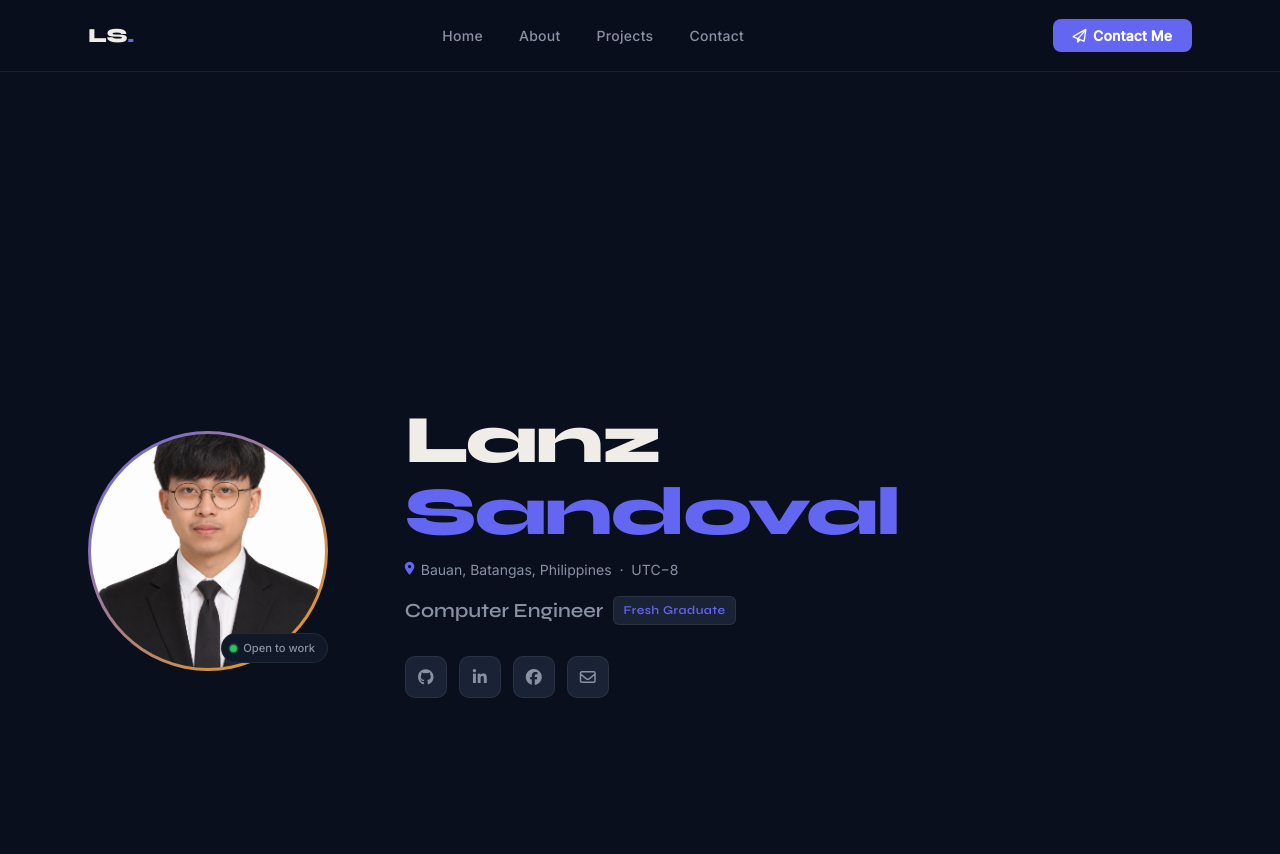
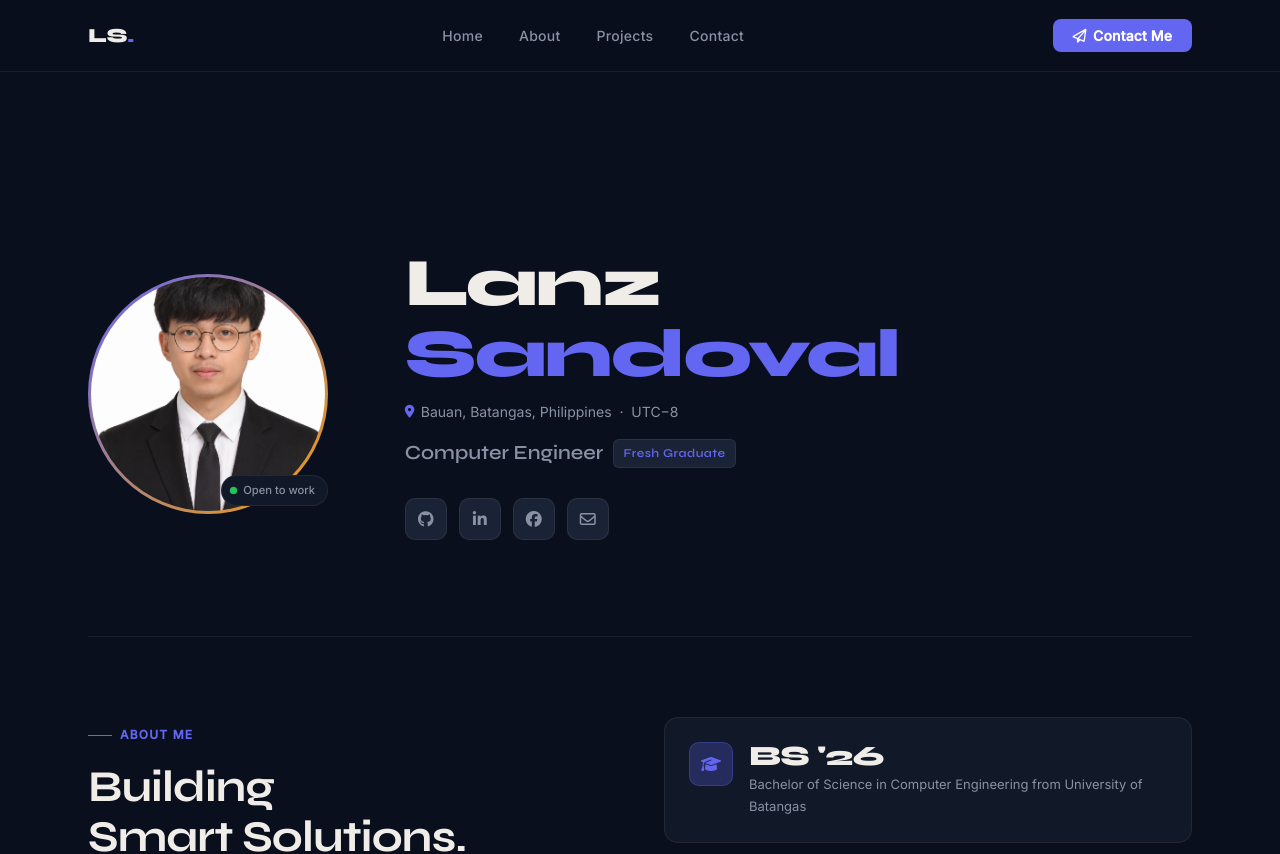
Before and after one commit to sndvl-git/Portfolio, a React (Vite) app: page / in a window 1280 px wide. Shown: the top 854 px of the page. Built offline with nearby package versions, Linux system fonts and the light colour scheme.

Commit message:
padding $ links

```diff
--- a/src/App.jsx
+++ b/src/App.jsx
@@ -266,7 +266,7 @@ export default function App() {
                 <div className="project-top">
                   <div className="project-icon"><i className="fa-solid fa-water"></i></div>
                   <div className="project-links">
-                    <a href="#" aria-label="Live demo"><i className="fa-solid fa-arrow-up-right-from-square"></i></a>
+                    <a href="https://water-monitoring-dashboard-six.vercel.app/" aria-label="Live demo"><i className="fa-solid fa-arrow-up-right-from-square"></i></a>
                   </div>
                 </div>
                 <h3 className="project-name">Smart Pipeline Monitor</h3>
@@ -297,7 +297,7 @@ export default function App() {
                   <div className="project-icon"><i className="fa-solid fa-chart-line" /></div>
                   <div className="project-links">
                     <a href="#" aria-label="GitHub repo"><i className="fa-brands fa-github" /></a>
-                    <a href="#" aria-label="Live demo"><i className="fa-solid fa-arrow-up-right-from-square" /></a>
+                    <a href="http://vicmarhomes.com/" aria-label="Live demo"><i className="fa-solid fa-arrow-up-right-from-square" /></a>
                   </div>
                 </div>
                 <h3 className="project-name">Vicmar Homes</h3>
@@ -315,7 +315,7 @@ export default function App() {
                   <div className="project-icon"><i className="fa-solid fa-terminal" /></div>
                   <div className="project-links">
                     <a href="#" aria-label="GitHub repo"><i className="fa-brands fa-github" /></a>
-                    <a href="#" aria-label="Live demo"><i className="fa-solid fa-arrow-up-right-from-square" /></a>
+                    <a href="https://www.digiscribeasiapacific.com/" aria-label="Live demo"><i className="fa-solid fa-arrow-up-right-from-square" /></a>
                   </div>
                 </div>
                 <h3 className="project-name">Digiscribe</h3>
--- a/src/styles.css
+++ b/src/styles.css
@@ -257,10 +257,16 @@
         }
 
         #hero {
-          min-height: calc(100vh);
+          min-height: auto;
           display: flex;
           align-items: center;
+          padding: 6rem 0;
           border-bottom: 1px solid var(--border);
+        }
+        @media (min-width: 768px) {
+          #hero {
+            min-height: calc(50vh - var(--nav-h));
+          }
         }
 
         .hero-inner {
```
